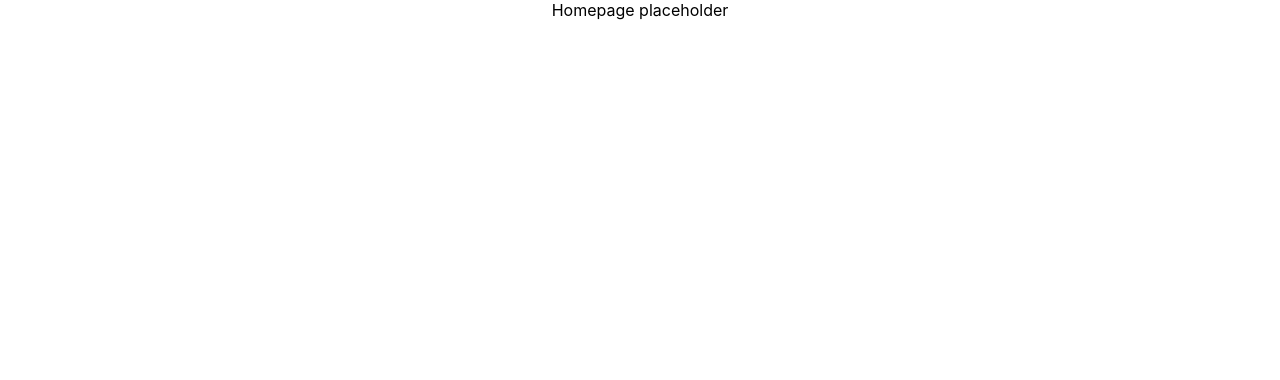
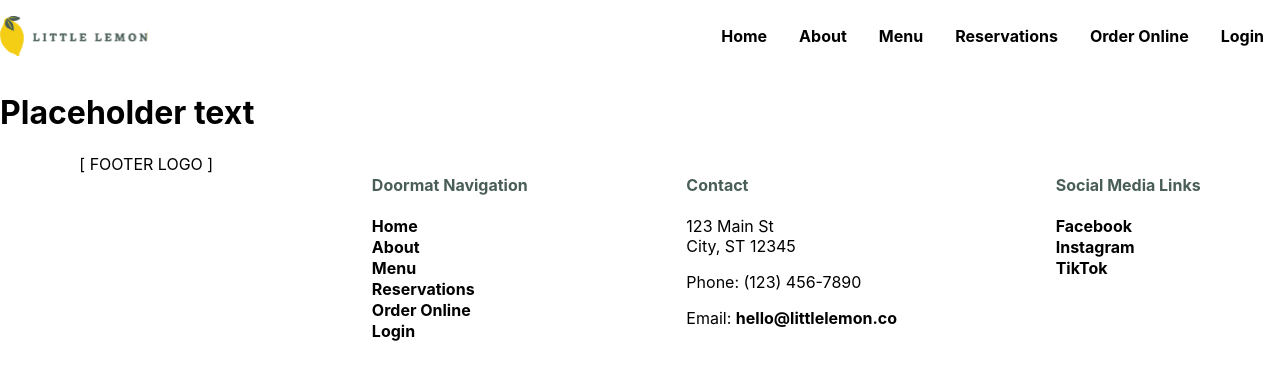
Before and after one commit to lucyhutcheson/booking-app, a React (Create React App) app: page / in a window 1280 px wide. Shown: the top 380 px of the page. Built offline with nearby package versions, Linux system fonts and the light colour scheme.

Commit message:
Building out page

```diff
--- a/public/index.html
+++ b/public/index.html
@@ -7,8 +7,12 @@
     <meta name="theme-color" content="#000000" />
     <meta
       name="description"
-      content="Web site created using create-react-app"
+      content="Little Lemon Restaurant website where you can find good food!"
     />
+    <meta name="og:title" content="Lttle Lemon Restaurant"/>
+    <meta name="og:description" content="Little Lemon Restaurant website where you can find good food!"/>
+    <meta name="og:image" content="https://example.com/restaurant.jpg"/>
+
     <link rel="apple-touch-icon" href="%PUBLIC_URL%/logo192.png" />
     <!--
       manifest.json provides metadata used when your web app is installed on a
--- a/src/App.js
+++ b/src/App.js
@@ -1,9 +1,15 @@
 import './App.css';
+import Header from './components/Header'
+import Main from './components/Main'
+import Footer from './components/Footer'
+import './assets/styles.css'
 
 function App() {
   return (
-    <div className="App">
-      Homepage placeholder
+    <div className='page'>
+      <Header />
+      <Main />
+      <Footer />
     </div>
   );
 }
--- /dev/null
+++ b/src/assets/styles.css
@@ -0,0 +1,46 @@
+.page {
+  max-width: 1440px;
+  margin: 0 auto;
+}
+
+h4 {
+  color: #495E57;
+}
+
+a {
+  color: #000;
+  text-decoration: none;
+  border-bottom: 1px solid transparent;
+  transition: border-color 0.33s ease-in-out;
+  display: inline-block;
+  font-weight: bold;
+}
+
+a:hover {
+  color: #495E57;
+  border-color: #495E57;
+}
+
+header {
+  display: flex;
+  flex-direction: row;
+  justify-content: space-between;
+  align-items: center;
+  padding: 1em 0;
+}
+
+header a {
+  padding: 0 1em;
+}
+
+footer {
+  display: flex;
+  flex-direction: row;
+  justify-content: space-around;
+  align-items: top;
+}
+
+footer nav, footer .social {
+  display: flex;
+  flex-direction: column;
+}
--- /dev/null
+++ b/src/components/Footer.js
@@ -0,0 +1,42 @@
+import Nav from './Nav';
+
+const socialLinks = [
+  {
+    title: 'Facebook',
+    url: 'https://facebook.com'
+  },
+  {
+    title: 'Instagram',
+    url: 'https://instagram.com'
+  },
+  {
+    title: 'TikTok',
+    url: 'https://tiktok.com'
+  }
+]
+
+const Footer = () => {
+  return (
+    <footer>
+      <div>
+        [ FOOTER LOGO ]
+      </div>
+      <div>
+        <h4>Doormat Navigation</h4>
+        <Nav />
+      </div>
+      <div>
+        <h4>Contact</h4>
+        <p>123 Main St<br/>City, ST 12345</p>
+        <p>Phone: (123) 456-7890</p>
+        <p>Email: <a href='mailto:hello@littlelemon.com'>hello@littlelemon.co</a></p>
+      </div>
+      <div className='social'>
+        <h4>Social Media Links</h4>
+        {socialLinks.map((link, i) => <a key={i} href={link.url}>{link.title}</a>)}
+      </div>
+    </footer>
+  )
+};
+
+export default Footer;
--- /dev/null
+++ b/src/components/Header.js
@@ -0,0 +1,13 @@
+import logo from '../assets/Logo.svg';
+import Nav from './Nav';
+
+const Header = () => {
+  return (
+    <header>
+      <img src={logo} alt='Little Lemon logo' />
+      <Nav />
+    </header>
+  )
+};
+
+export default Header;
--- /dev/null
+++ b/src/components/Main.js
@@ -0,0 +1,9 @@
+const Main = () => {
+  return (
+    <main>
+      <h1>Placeholder text</h1>
+    </main>
+  )
+}
+
+export default Main;
--- /dev/null
+++ b/src/components/Nav.js
@@ -0,0 +1,38 @@
+const links = [
+  {
+    title: 'Home',
+    url: '/'
+  },
+  {
+    title: 'About',
+    url: '#'
+  },
+  {
+    title: 'Menu',
+    url: '#'
+  },
+  {
+    title: 'Reservations',
+    url: '#'
+  },
+  {
+    title: 'Order Online',
+    url: '#'
+  },
+  {
+    title: 'Login',
+    url: '#'
+  },
+];
+
+const Nav = () => {
+  return (
+    <nav>
+      {links.map((link, i) => (
+        <a key={i} href={link.url}>{link.title}</a>
+      ))}
+    </nav>
+  )
+}
+
+export default Nav;
```
Also changed, not shown: public/restaurant.jpg (added), src/assets/Logo.svg (added).
